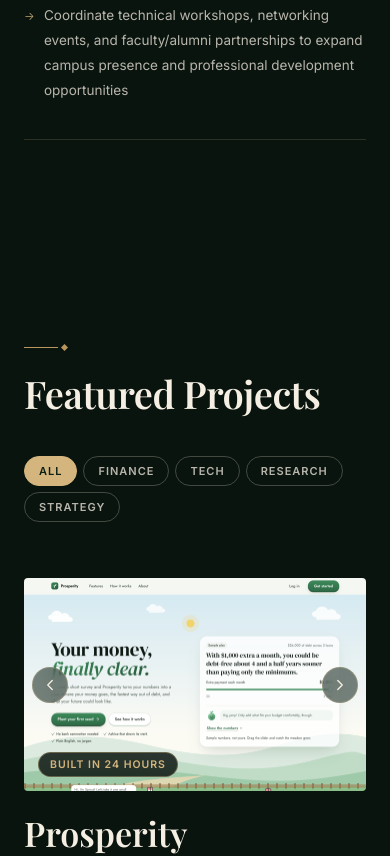
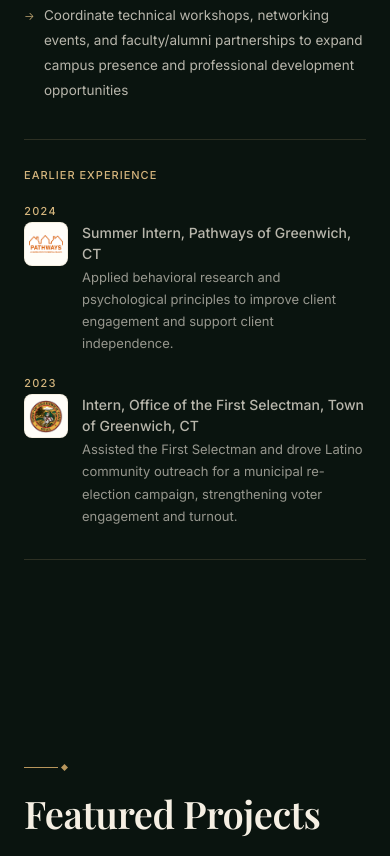
Before and after one commit to angelinamponce/Portfolio, a plain HTML site: page index.html in a window 390 px wide. Shown: the part 6311-7167 px from the top of the page. Drawn offline with nearby package versions, Linux system fonts and the light colour scheme; a web font is replaced by a local one.

Commit message:
Experience: add an Earlier Experience block with logos
- New compact block under StackHacks: Pathways of Greenwich (2024) and the
  Office of the First Selectman, Town of Greenwich (2023), newest first, on the
  same two-column grid with a gold year label and smaller, lighter text.
- 44px logo tiles beside each role: Assets/pathways-logo.png and
  Assets/greenwich-seal.png (160px wide, optimized from the originals).
- Kept outside .timeline-item so the timeline script is unaffected; stacks with
  the year above on phones.

Co-Authored-By: Claude Opus 5.5 <noreply@anthropic.com>

```diff
--- a/index.html
+++ b/index.html
@@ -895,6 +895,29 @@
       padding-left: 20px; position: relative; font-weight: 300;
     }
     .exp-bullets li::before { content: '→'; position: absolute; left: 0; color: var(--brass-ink); font-size: 11px; top: 3px; }
+    /* Earlier experience: a compact, secondary block under the main roles, on the same two-column grid
+       (year left, role and one line right). Not a .timeline-item, so the timeline script leaves it alone. */
+    .exp-earlier { border-top: 1px solid var(--rule); padding: 36px 0 40px; }
+    .exp-earlier-row {
+      display: grid; grid-template-columns: minmax(0, 1fr) minmax(0, 2fr); column-gap: 64px;
+    }
+    .exp-earlier-row + .exp-earlier-row { margin-top: 22px; }
+    .exp-earlier-label, .exp-earlier-year {
+      color: var(--brass-ink); font: 500 11px var(--font-body); font-variant-numeric: tabular-nums;
+      letter-spacing: 1px; text-transform: uppercase; white-space: nowrap;
+    }
+    .exp-earlier-label { margin-bottom: 22px; }
+    .exp-earlier-year { margin-top: 3px; }
+    /* Logo tile to the left of the role, inside the right-hand column; text top-aligned beside it */
+    .exp-earlier-body { display: flex; align-items: flex-start; gap: 14px; min-width: 0; }
+    .exp-earlier-text { min-width: 0; }
+    .exp-earlier-logo {
+      flex: 0 0 auto; width: 44px; height: 44px; padding: 4px; box-sizing: border-box;
+      border: 1px solid var(--rule); border-radius: 8px; background: #fffdf8;
+    }
+    .exp-earlier-logo img { display: block; width: 100%; height: 100%; object-fit: contain; }
+    .exp-earlier-role { font-size: 14px; font-weight: 500; color: var(--ink-2); line-height: 1.5; }
+    .exp-earlier-desc { font-size: 13px; font-weight: 300; color: var(--ink-3); line-height: 1.7; margin-top: 2px; max-width: 60ch; }
 
     .filter-tabs { display: flex; gap: 6px; flex-wrap: wrap; margin-top: 40px; margin-bottom: 56px; }
     .filter-tab {
@@ -1736,6 +1759,9 @@
       .exp-photo { grid-row: 5; max-width: none; }   /* phones: the column's full width, same 128px height */
       .exp-photo-zoom { display: none; }   /* touch: no hover; tapping the photo opens it */
       .exp-bullets { grid-column: 1; grid-row: 6; margin-top: 18px; }
+      .exp-earlier { padding: 28px 0 32px; }
+      .exp-earlier-row { grid-template-columns: minmax(0, 1fr); }
+      .exp-earlier-year { margin: 0 0 4px; }
       /* Project rows: thumbnail, title and meta on top; the line and tags full width below */
       .project-card {
         grid-template-columns: 64px minmax(0, 1fr) 16px;
@@ -2161,6 +2187,30 @@
             <li>Partner with COO, CIO, and CTO to manage Spring 2026 internship program including structured mentorship, technical interviews, and cross-functional team placements</li>
             <li>Coordinate technical workshops, networking events, and faculty/alumni partnerships to expand campus presence and professional development opportunities</li>
           </ul>
+        </div>
+      </div>
+
+      <div class="exp-earlier reveal" role="group" aria-labelledby="earlierTitle">
+        <h3 class="exp-earlier-label" id="earlierTitle">Earlier Experience</h3>
+        <div class="exp-earlier-row">
+          <p class="exp-earlier-year">2024</p>
+          <div class="exp-earlier-body">
+            <span class="exp-earlier-logo"><img src="Assets/pathways-logo.png" width="160" height="81" loading="lazy" decoding="async" alt="Pathways logo"></span>
+            <div class="exp-earlier-text">
+              <p class="exp-earlier-role">Summer Intern, Pathways of Greenwich, CT</p>
+              <p class="exp-earlier-desc">Applied behavioral research and psychological principles to improve client engagement and support client independence.</p>
+            </div>
+          </div>
+        </div>
+        <div class="exp-earlier-row">
+          <p class="exp-earlier-year">2023</p>
+          <div class="exp-earlier-body">
+            <span class="exp-earlier-logo"><img src="Assets/greenwich-seal.png" width="160" height="156" loading="lazy" decoding="async" alt="Seal of the Town of Greenwich, Connecticut"></span>
+            <div class="exp-earlier-text">
+              <p class="exp-earlier-role">Intern, Office of the First Selectman, Town of Greenwich, CT</p>
+              <p class="exp-earlier-desc">Assisted the First Selectman and drove Latino community outreach for a municipal re-election campaign, strengthening voter engagement and turnout.</p>
+            </div>
+          </div>
         </div>
       </div>
 
```
Also changed, not shown: Assets/greenwich-seal.png (added), Assets/pathways-logo.png (added).
